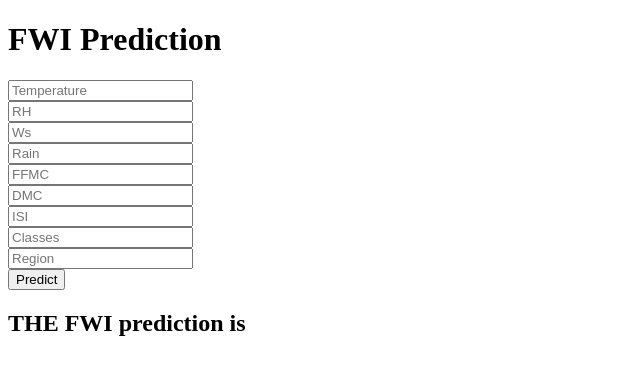
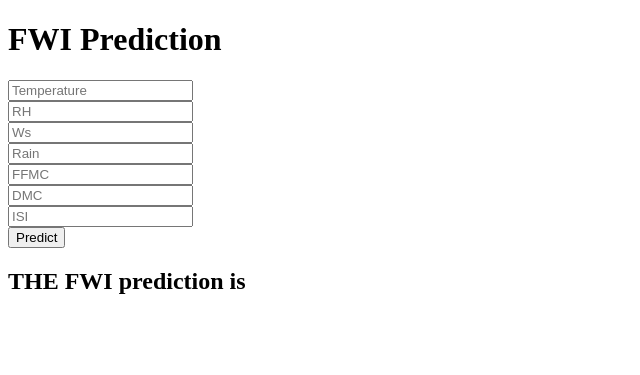
Before and after one commit to Jayasri00/Alerian-forest-fire-ML-Project, a Flask app: page /predictdata in a window 1280 px wide. Shown: the top 375 px of the page, without its empty margins (0-640 px from the left). Run offline with Flask 3, Linux system fonts and the light colour scheme; parts of the project's set-up code (start-up, migrations or seed data) failed here and were passed over.

Commit message:
home.html

```diff
--- a/templates/home.html
+++ b/templates/home.html
@@ -16,9 +16,6 @@
             <input type="text" name="FFMC" placeholder="FFMC" required="required" /><br>
             <input type="text" name="DMC" placeholder="DMC" required="required" /><br>
             <input type="text" name="ISI" placeholder="ISI" required="required" /><br>
-            <input type="text" name="Classes" placeholder="Classes" required="required" /><br>
-            <input type="text" name="Region" placeholder="Region" required="required" /><br>
-
             <button type="submit" class="btn btn-primary btn-block btn-large">Predict</button>
         </form>
 
```
